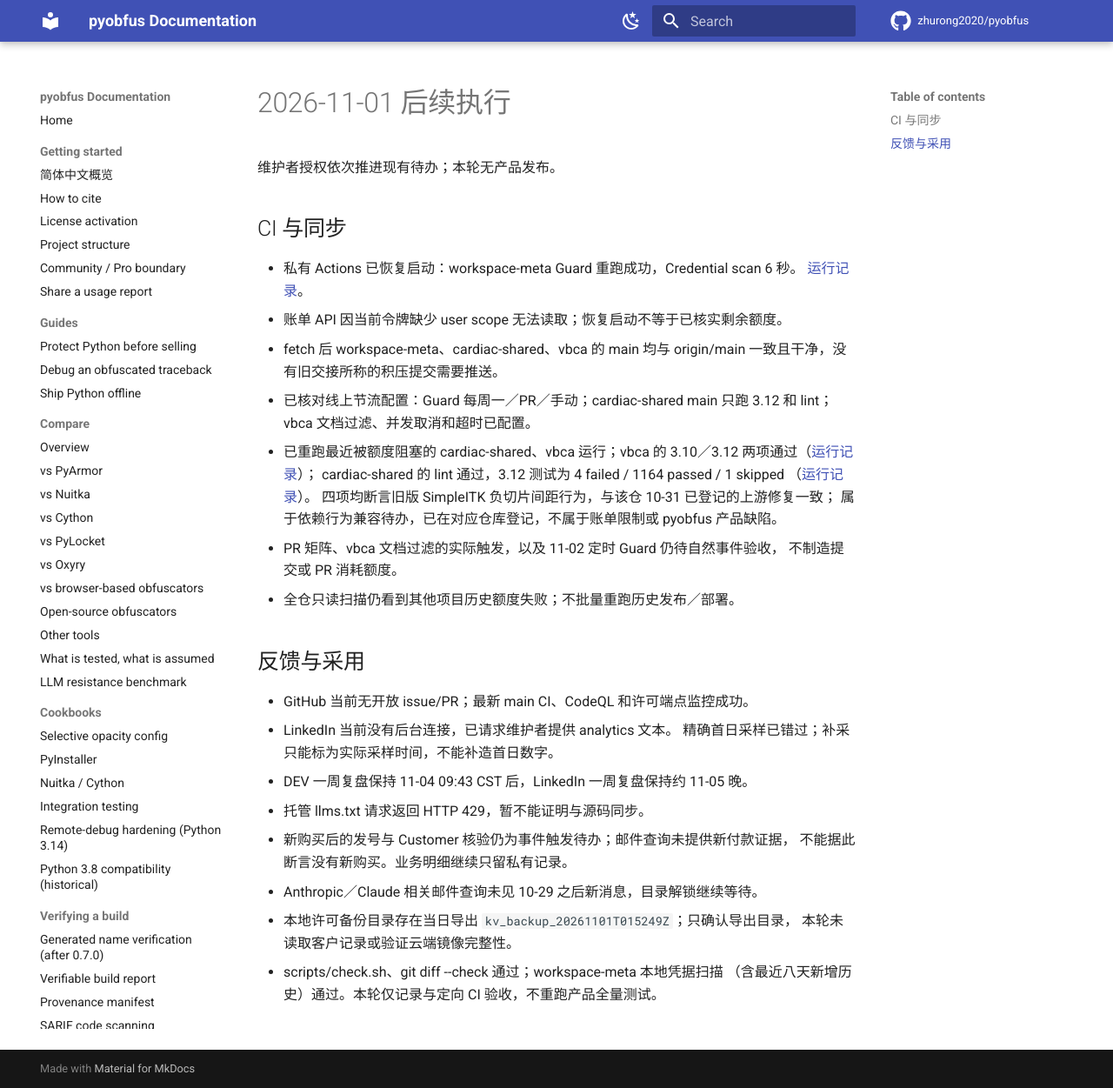
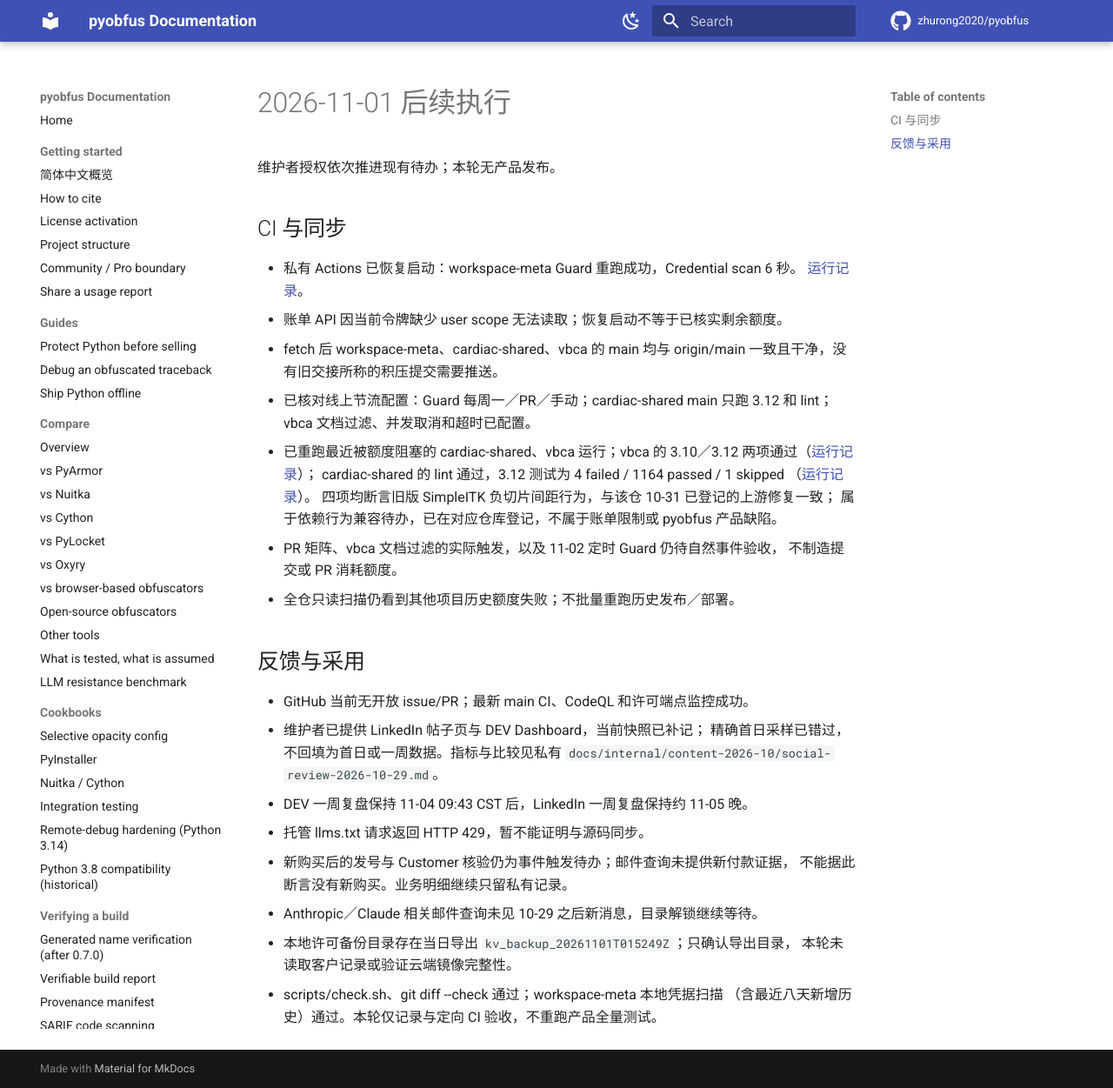
Before and after one commit to zhurong2020/pyobfus, an MkDocs documentation site: the page built from docs/EXECUTION_PROGRESS_2026-11-01.md, in a window 1280 px wide and 1251 px high. Shown: the whole window at 87% size. Built offline with MkDocs 1.6.1 and Material for MkDocs 9.7.7, drawn with Linux system fonts in a browser that asks for light colours; comment, search, counter and statistics services are not loaded.

Commit message:
docs: record follow-up content observation status

```diff
--- a/docs/EXECUTION_PROGRESS_2026-11-01.md
+++ b/docs/EXECUTION_PROGRESS_2026-11-01.md
@@ -24,8 +24,9 @@
 ## 反馈与采用
 
 - GitHub 当前无开放 issue/PR；最新 main CI、CodeQL 和许可端点监控成功。
-- LinkedIn 当前没有后台连接，已请求维护者提供 analytics 文本。
-  精确首日采样已错过；补采只能标为实际采样时间，不能补造首日数字。
+- 维护者已提供 LinkedIn 帖子页与 DEV Dashboard，当前快照已补记；
+  精确首日采样已错过，不回填为首日或一周数据。指标与比较见私有
+  `docs/internal/content-2026-10/social-review-2026-10-29.md`。
 - DEV 一周复盘保持 11-04 09:43 CST 后，LinkedIn 一周复盘保持约 11-05 晚。
 - 托管 llms.txt 请求返回 HTTP 429，暂不能证明与源码同步。
 - 新购买后的发号与 Customer 核验仍为事件触发待办；邮件查询未提供新付款证据，
```
Also changed, not shown: docs/CURRENT_PLAN_ZH.md (+4 -0 lines), docs/TODO.md (+2 -2 lines).
